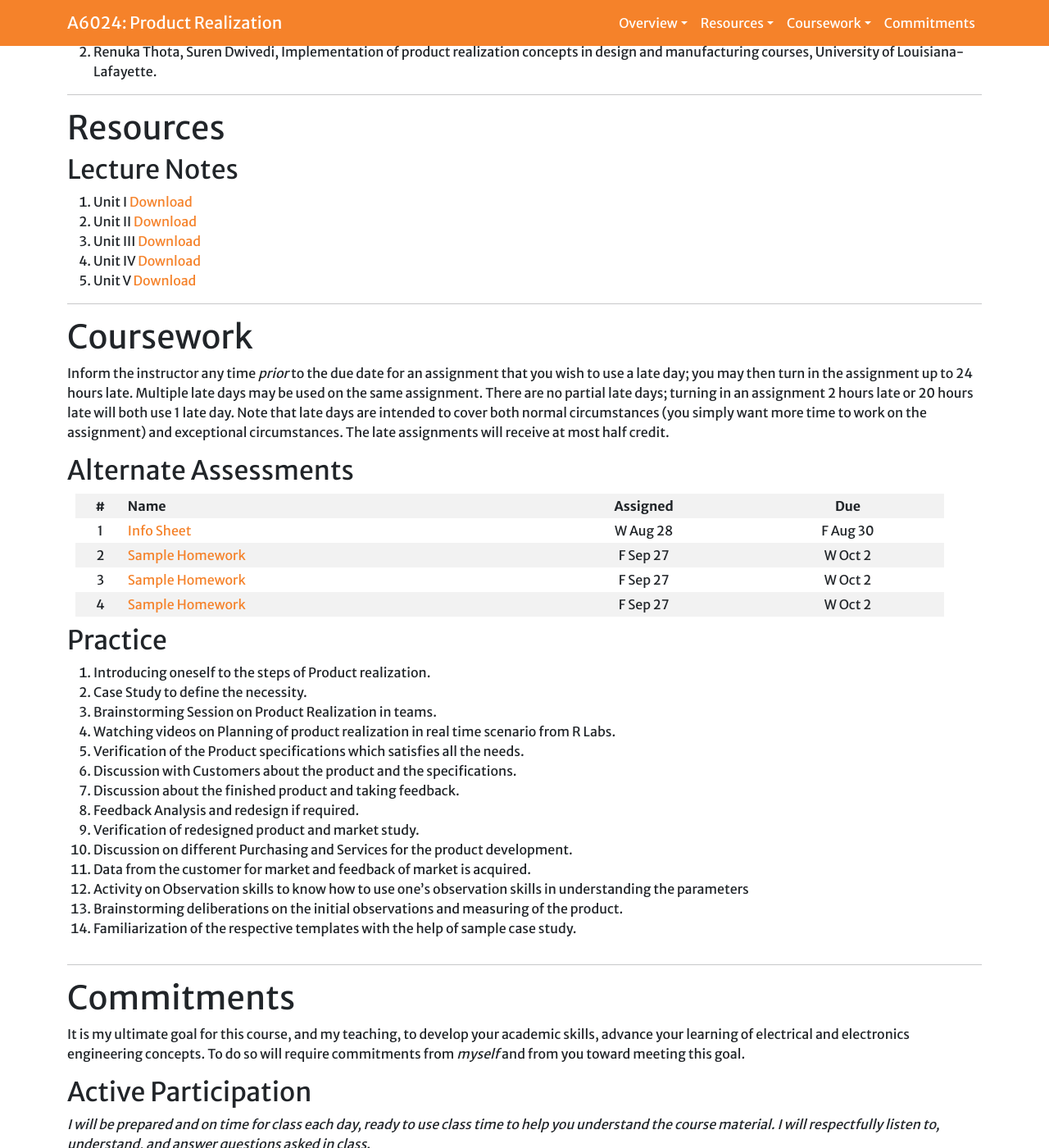
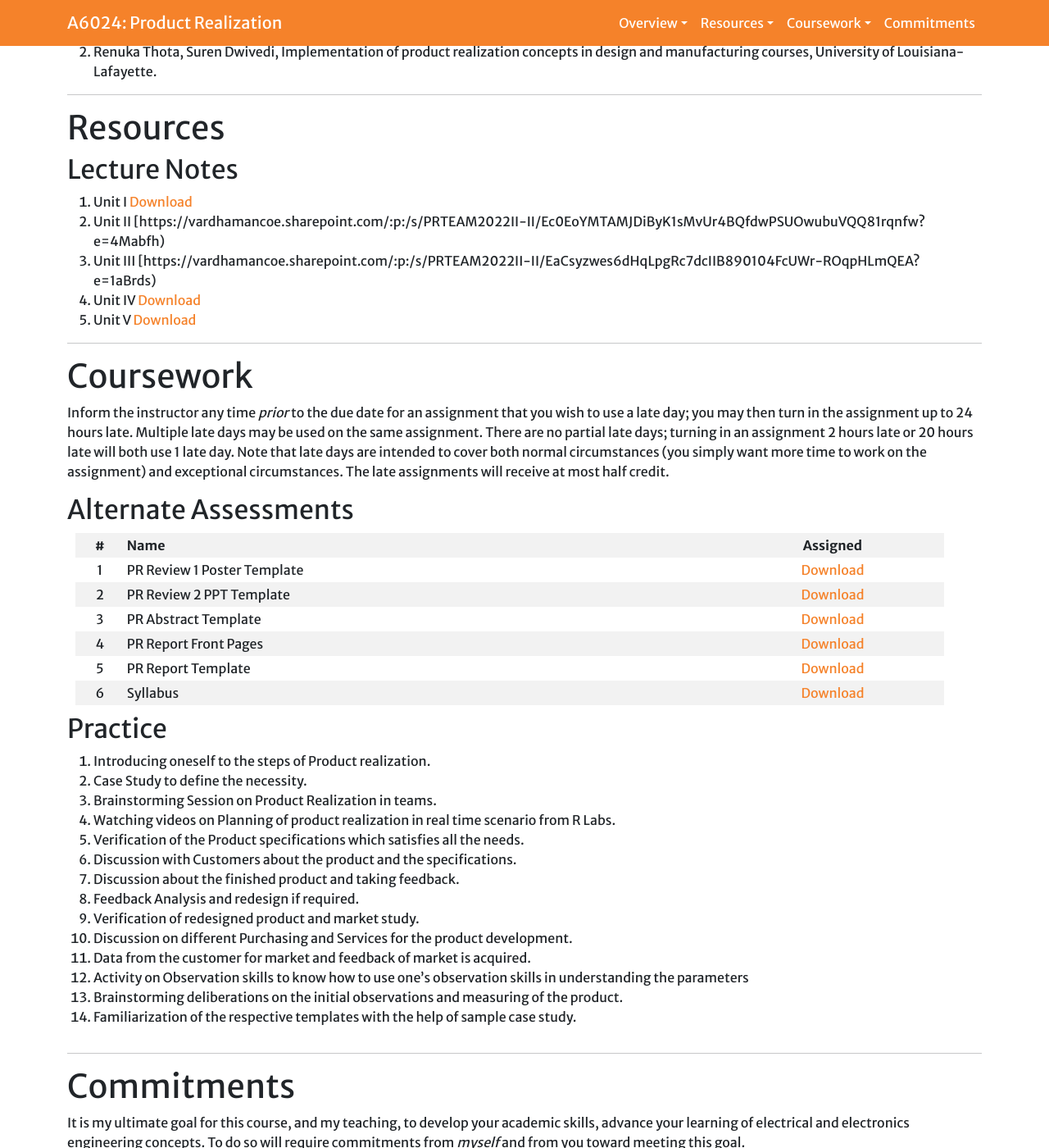
Before and after one commit to vardhaman-eee/a6024, a Jekyll site: the page built from index.md, in a window 1280 px wide and 1400 px high, scrolled down 1498 px. Shown: the whole window at 82% size. Built offline with Jekyll 4.4.1, drawn with Linux system fonts in a browser that asks for light colours; a script that is not in the unit is left out; our own code applies the rules of GitHub Pages for plain Markdown files; some of the changed text lies outside the part shown.

Commit message:
updated xourse details

```diff
--- a/_config.yml
+++ b/_config.yml
@@ -58,10 +58,10 @@ navigation:
 
 instructors:
   - id: srv
-    name: Ms. Fatima Unnisa
-    email: fatimaunnisa@vardhaman.org
+    name: Mr. S. Vinod Reddy
+    email: s.vinodreddy@vardhaman.org
     #web: http://wwww.example.com
-    phone: +91 99496 15845
+    phone: +91 81254 21181
 
 offerings:
   - name: LECTURE
--- a/index.md
+++ b/index.md
@@ -71,12 +71,14 @@ both use 1 late day. Note that late days are intended to cover both normal circu
 
 ## <a name="aat">Alternate Assessments</a>
 
-| #  | Name | Assigned | Due |
-|:--:|-----||:--------:|:---:|
-|1 | [Info Sheet](https://docs.google.com/forms/d/e/1FAIpQLSdtxgmw2tL6IzzK0qq3Fw2h2FTFmGHoTRs8p6wTfTToUn7pZg/viewform?usp=sf_link) | W Aug 28 | F Aug 30 |
-|2 | [Sample Homework]({{site.baseurl}}/homework/function-reading.pdf) | F Sep 27 | W Oct 2 |
-|3 | [Sample Homework]({{site.baseurl}}/homework/function-reading.pdf) | F Sep 27 | W Oct 2 |
-|4 | [Sample Homework]({{site.baseurl}}/homework/function-reading.pdf) | F Sep 27 | W Oct 2 |
+| #  | Name | Assigned |
+|:--:|-----||:--------:|
+|1 | PR Review 1 Poster Template | [Download](https://vardhamancoe.sharepoint.com/:p:/s/PRTEAM2022II-II/Eb75SKWzaxtGgddJp_X8aaMBeM66ytwQBBRzOYPPM3Pfug?e=86VcCY)
+|2 | PR Review 2 PPT Template  | [Download](https://vardhamancoe.sharepoint.com/:p:/s/PRTEAM2022II-II/EeOGSw1G0wlCin0vMf5_qg8BmvvHy50YYo7cwLDcpTOAoQ?e=z99yqX)
+|3 | PR Abstract Template  | [Download](https://vardhamancoe.sharepoint.com/:w:/s/PRTEAM2022II-II/EVwmdDvr4ZhCsWkRTGRzf2ABxP8iha8e_XRTWgmtUwz0lg?e=GkCnzg)
+|4 | PR Report Front Pages  | [Download](https://vardhamancoe.sharepoint.com/:w:/s/PRTEAM2022II-II/EYHxsl1AYmxFuq_-1OnbcO4B1bmiUf1UdbswwHrrBKaojw?e=rbwfh3)
+|5 | PR Report Template  | [Download](https://vardhamancoe.sharepoint.com/:w:/s/PRTEAM2022II-II/EdDLI3s4XthJhneM2M9iE_sBNlL1lEpgk_IkiWwrfbMqhA?e=FZSVuK)
+|6 | Syllabus | [Download](https://vardhamancoe.sharepoint.com/:w:/s/PRTEAM2022II-II/EeLB7Q8HyrFOjHiqP5zyQe8Bg-b50h3MzdFG5GhQqK6jGg?e=Etd5f8)
 
 ## <a name="practice">Practice</a>
 
```
Also changed, not shown: other parts of index.md (+5 -5 lines).
